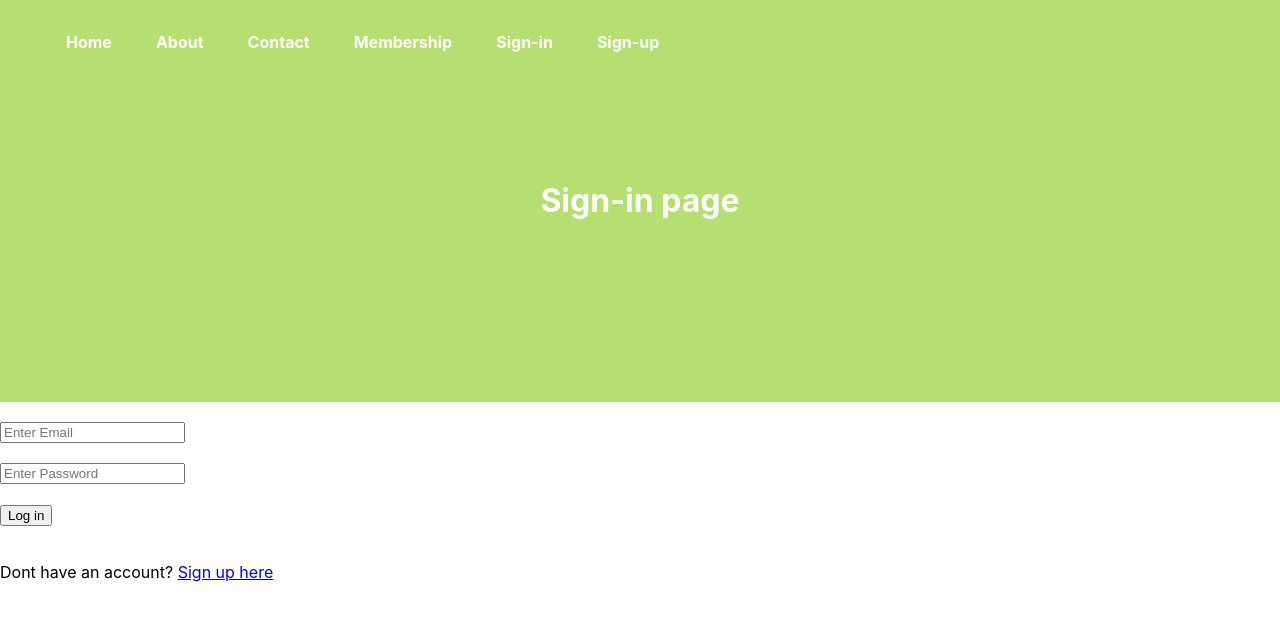
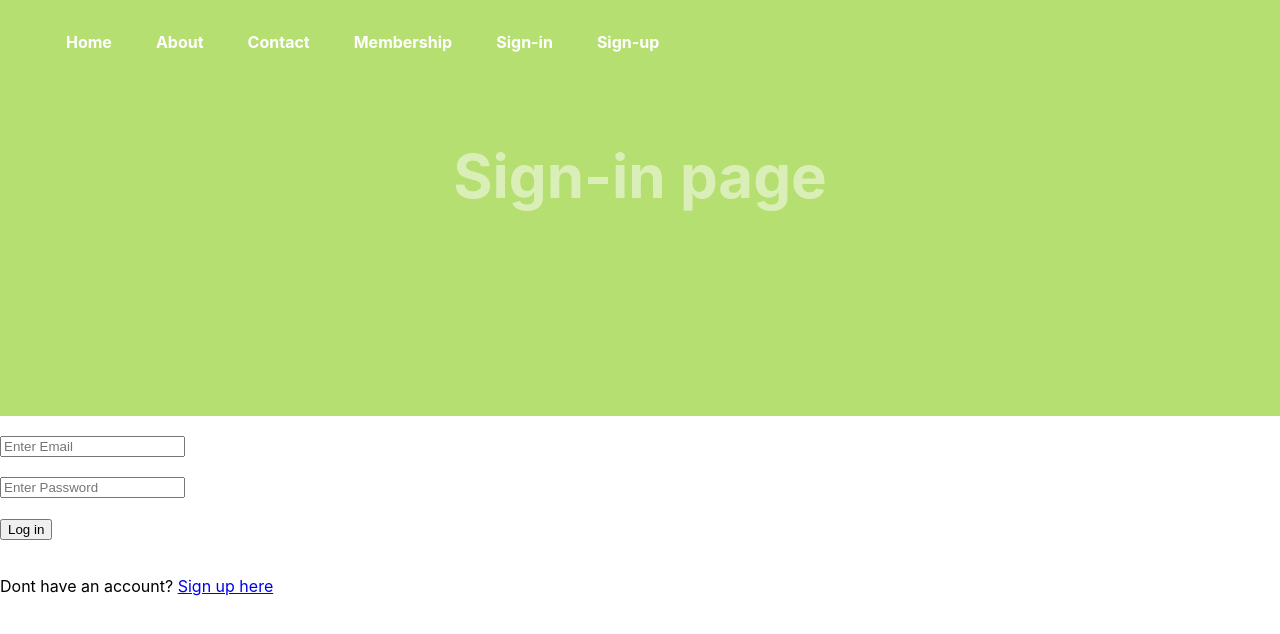
Before and after one commit to JaimeM099/BonsaiProj, a React (Create React App) app: page /login in a window 1280 px wide. Shown: the top 634 px of the page. Built offline with nearby package versions, Linux system fonts and the light colour scheme.

Commit message:
Did some changes to css in pages since txt changed

```diff
--- a/src/(auth)/Login.css
+++ b/src/(auth)/Login.css
@@ -1,13 +1,13 @@
 /* if needed add width:100% to sections only */
 .login {
-    padding: 2rem;
+    padding: 100px;
     background-color: rgb(182, 223, 113);
-    padding: 20vh;
 }
 
 .login h1{
     color: white;
     text-align: center;
+    font-size: 60px;
 }
 
 .inputContainer {
--- a/src/(auth)/Signup.css
+++ b/src/(auth)/Signup.css
@@ -1,12 +1,12 @@
 .signup {
-    padding: 2rem;
+    padding: 100px;
     background-color: red;
-    padding: 20vh;
 }
 
 .signup h1{
     color: white;
     text-align: center;
+    font-size: 60px;
 }
 
 .inputContainer {
--- a/src/pages/About.css
+++ b/src/pages/About.css
@@ -1,10 +1,12 @@
 .about {
-    padding: 2rem;
+     padding: 100px;
     background-color: #e0ffe0;
 }
 
 .about h1 {
     color: #006400;
+    text-align: center;
+    font-size: 60px;
 }
 
 .about p {
--- a/src/pages/Contact.css
+++ b/src/pages/Contact.css
@@ -1,10 +1,12 @@
 .contact {
-    padding: 2rem;
+    padding: 100px;
     background-color: #f0f0f8;
 }
 
 .contact h1 {
     color: #000080;
+    text-align: center;
+    font-size: 60px;
 }
 
 .contact p {
--- a/src/pages/Home.css
+++ b/src/pages/Home.css
@@ -8,6 +8,13 @@
     display: flex;
     align-items: center;
     justify-content: center;
+}
+
+h1 {
+    position: relative;
+    padding-bottom: 4rem;
+    font-size: 300px;
+    opacity: 50%;
 }
 
 .overlay {
--- a/src/pages/Home.js
+++ b/src/pages/Home.js
@@ -7,7 +7,7 @@ const Home = () => {
             <div className="hero-section">
                 <div className="overlay">
                     <div className="hero-content">
-                        <h1>The climbing gym where any beginner becomes an expert</h1>
+                        <h1>Bonsai</h1>
                         <p>Come in and have fun</p>
                         <button className="gym-btn">Join the gym!</button>
                     </div>
--- a/src/pages/Membership.css
+++ b/src/pages/Membership.css
@@ -1,10 +1,12 @@
 .membership {
-    padding: 2rem;
+    padding: 100px;
     background-color: rgb(174, 235, 195);
 }
 
 .membership h1 {
     color: rgb(46, 90, 5);
+    text-align: center;
+    font-size: 60px;
 }
 
 .membership p{
```
